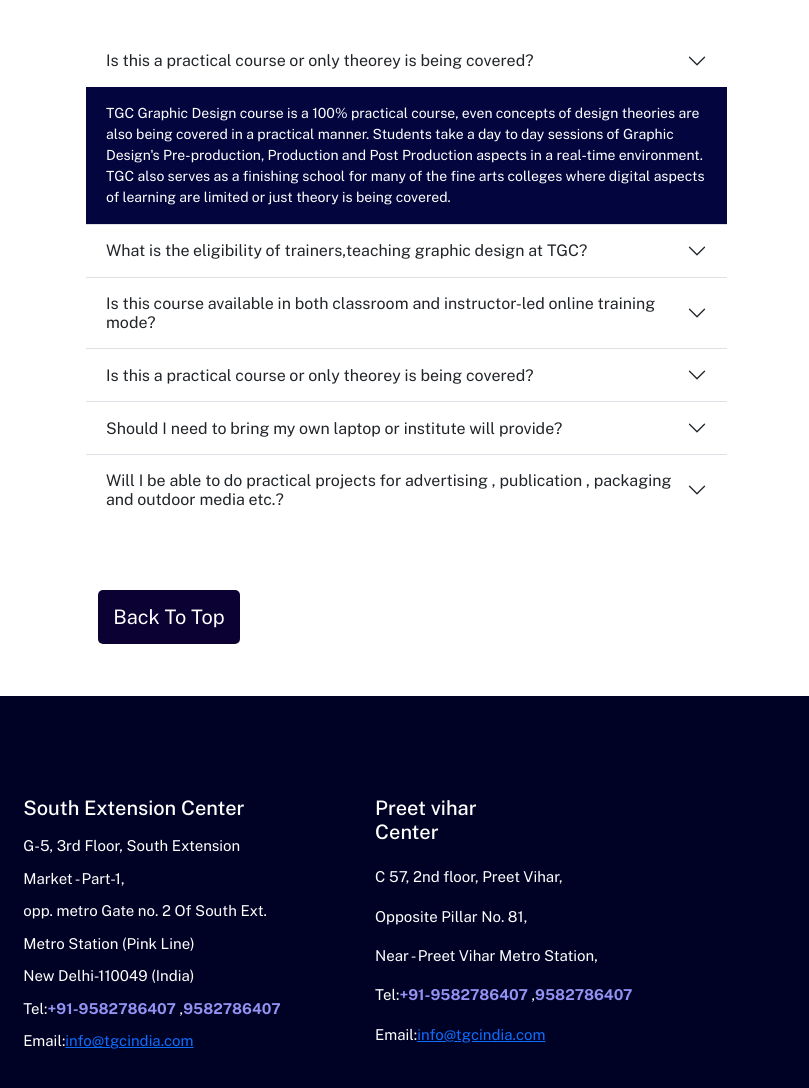
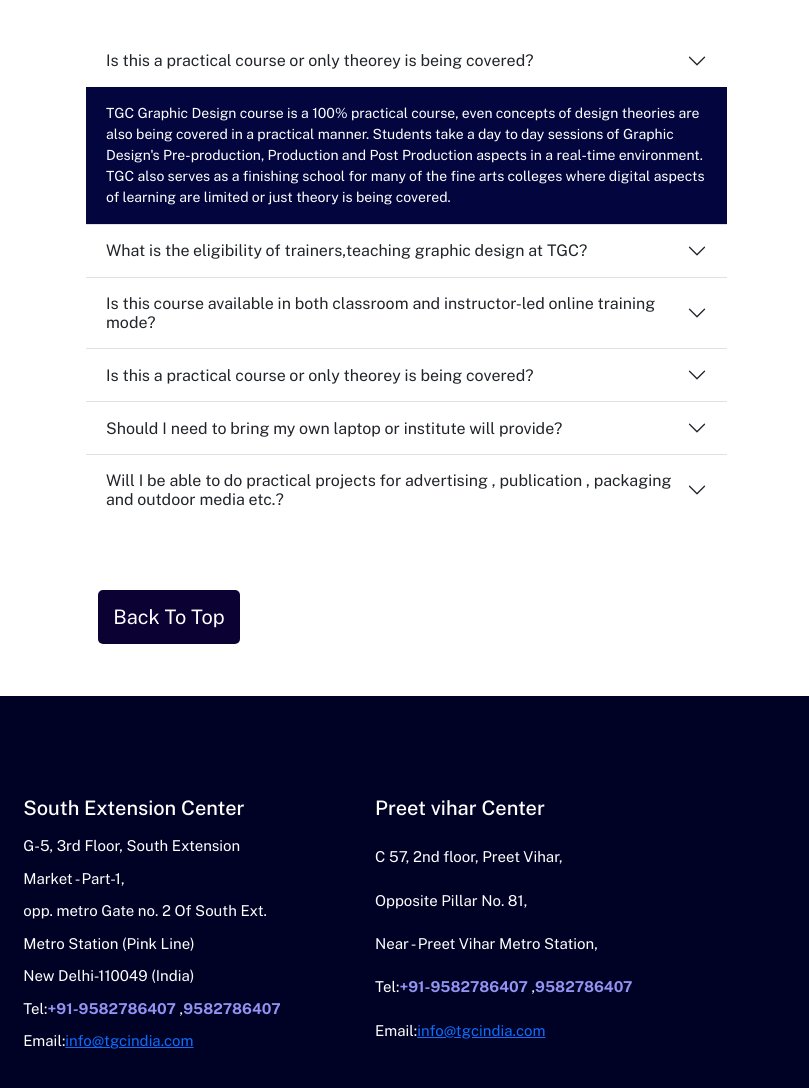
Before and after one commit to Arpitakarki/tgc-latest, a plain HTML site: page index.html in a window 1280 px wide. Shown: the part 6925-8013 px from the top of the page, 471-1280 px from the left. Drawn offline with nearby package versions, Linux system fonts and the light colour scheme; grey boxes are pictures that could not be loaded.

Commit message:
Update index.html

```diff
--- a/index.html
+++ b/index.html
@@ -632,7 +632,7 @@
                         <p>Email:<a href="mailto:info@tgcindia.com">info@tgcindia.com</a></p>
                     </div>
                     <div class="foot-2 text-left">
-                        <h2>Preet vihar<br> Center</h2>
+                        <h2>Preet vihar Center</h2>
                         <p>C 57, 2nd floor, Preet Vihar,</p>
                         <p>Opposite Pillar No. 81,</p>
                         <p>Near - Preet Vihar Metro Station,</p>
```
